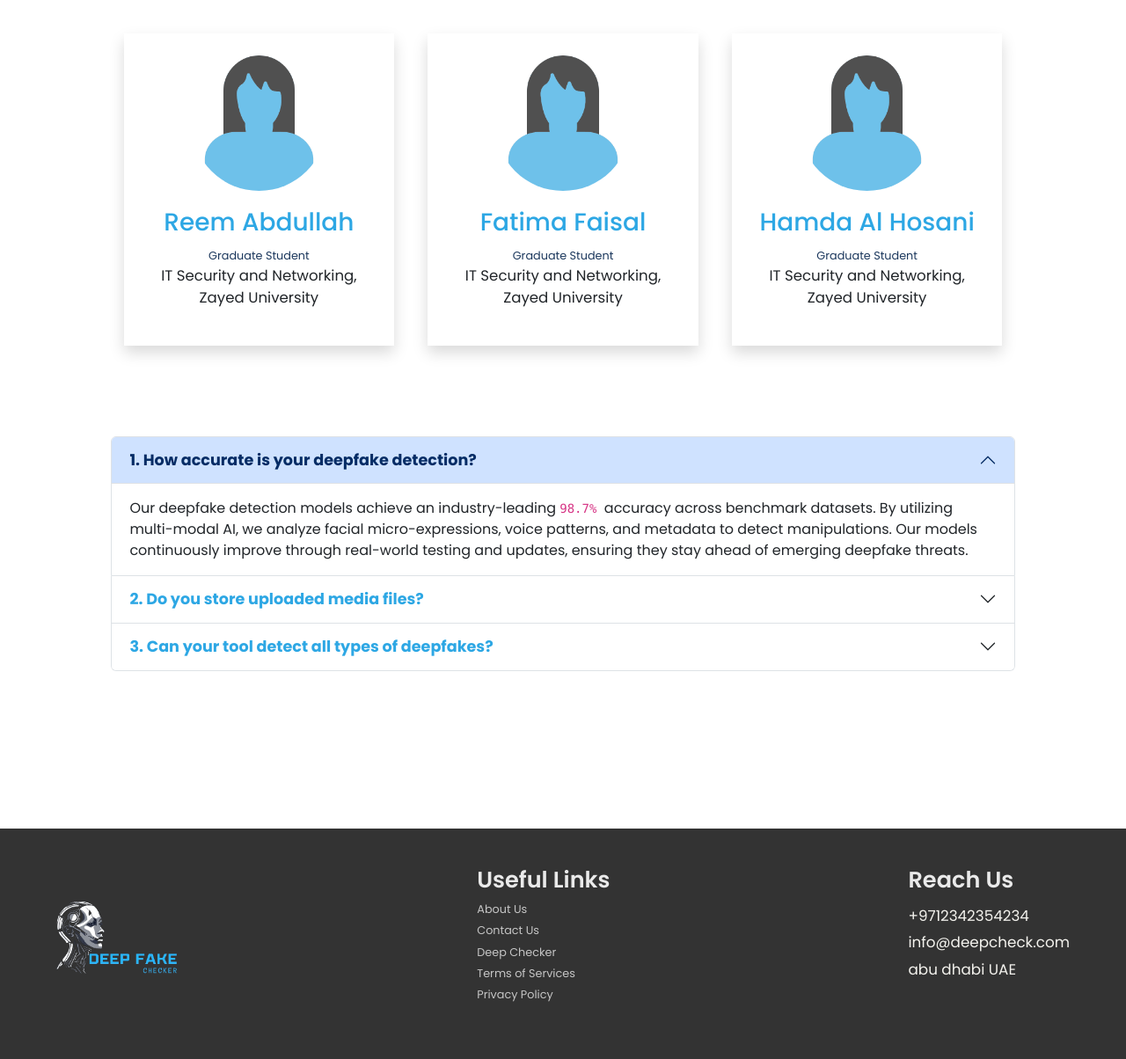
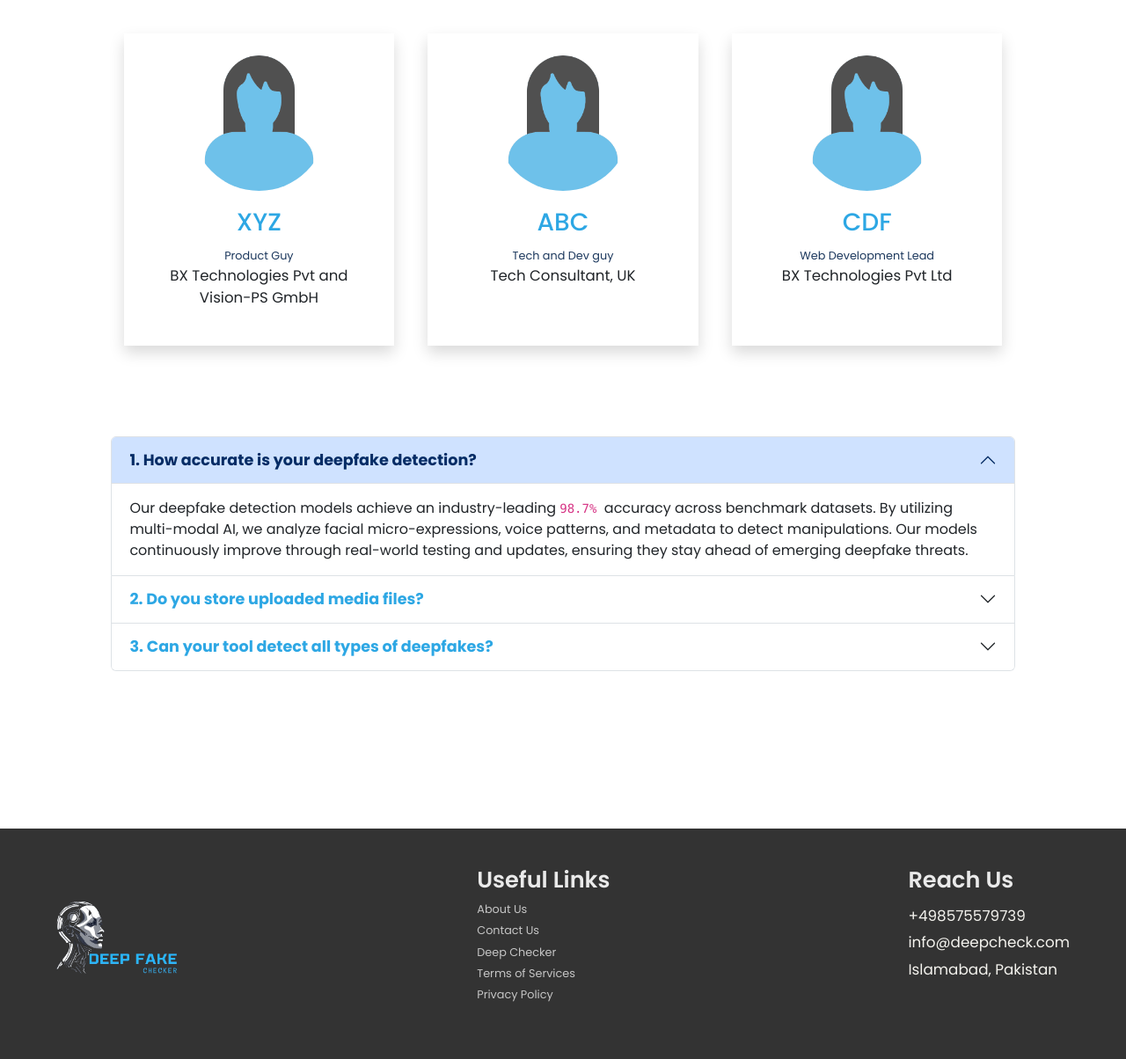
Before and after one commit to cust123/DeepFakeV2, a Flask app: page /about in a window 1280 px wide. Shown: the part 1797-3001 px from the top of the page at 88% size. Run offline with Flask 3, Linux system fonts and the light colour scheme.

Commit message:
minor content changes

```diff
--- a/templates/about.html
+++ b/templates/about.html
@@ -79,21 +79,21 @@
     <div class="team-grid">
       <div class="team-card shadow">
         <img src="/static/images/coloredTeamMember.png" alt="CEO" />
-        <h3>Reem Abdullah</h3>
-        <span>Graduate Student</span>
-        <p>IT Security and Networking, Zayed University</p>
+        <h3>XYZ</h3>
+        <span>Product Guy</span>
+        <p>BX Technologies Pvt and Vision-PS GmbH</p>
       </div>
       <div class="team-card shadow">
         <img src="/static/images/coloredTeamMember.png" alt="CTO" />
-        <h3>Fatima Faisal</h3>
-        <span>Graduate Student</span>
-        <p>IT Security and Networking, Zayed University</p>
+        <h3>ABC</h3>
+        <span>Tech and Dev guy</span>
+        <p>Tech Consultant, UK</p>
       </div>
       <div class="team-card shadow">
         <img src="/static/images/coloredTeamMember.png" alt="CTO" />
-        <h3>Hamda Al Hosani</h3>
-        <span>Graduate Student</span>
-        <p>IT Security and Networking, Zayed University</p>
+        <h3>CDF</h3>
+        <span>Web Development Lead</span>
+        <p>BX Technologies Pvt Ltd</p>
       </div>
     </div>
   </section>
--- a/templates/base.html
+++ b/templates/base.html
@@ -1,98 +1,254 @@
 <!DOCTYPE html>
 <html lang="en">
   <head>
-    <meta charset="UTF-8">
-    <meta name="viewport" content="width=device-width, initial-scale=1.0">
+    <meta charset="UTF-8" />
+    <meta name="viewport" content="width=device-width, initial-scale=1.0" />
     <title>{{ title }}</title>
-    <link rel="stylesheet" href="../static/css/style.css">
-    <link rel="stylesheet" href="https://cdn.jsdelivr.net/npm/bootstrap@5.3.0/dist/css/bootstrap.min.css">
+    <link rel="stylesheet" href="../static/css/style.css" />
+    <link
+      rel="stylesheet"
+      href="https://cdn.jsdelivr.net/npm/bootstrap@5.3.0/dist/css/bootstrap.min.css"
+    />
     <style>
       .navbar {
         background-color: #343a40 !important;
       }
-        .navbar-brand, .nav-link {
+      .navbar-brand,
+      .nav-link {
         color: white !important;
       }
     </style>
   </head>
   <body>
-    <nav class="darkBackground"
-         style="display: flex; flex-direction: row; align-items: center; justify-content: space-between; border-bottom: 0.02vw #00000042 solid; padding: 1.2vw 2vw; user-select:none;">
+    <nav
+      class="darkBackground"
+      style="
+        display: flex;
+        flex-direction: row;
+        align-items: center;
+        justify-content: space-between;
+        border-bottom: 0.02vw #00000042 solid;
+        padding: 1.2vw 2vw;
+        user-select: none;
+      "
+    >
       <!-- logo -->
       <a href="/">
-            <img src="static/images/logoNB3.png" alt="Deep Detector Logo" style="height: 6.5vw;">
+        <img
+          src="static/images/logoNB3.png"
+          alt="Deep Detector Logo"
+          style="height: 6.5vw"
+        />
       </a>
       <!-- context -->
-        <div style="display: flex; flex-direction: row; font-size: 1.2vw; font-weight: 600;">
-            <a href="/about" class="nav-context {% if request.path == '/about' %}active{% endif %}">About Us</a>
-            <a href="/deepfake-checker" style="margin-left: 1vw;" class="nav-context {% if request.path == '/deepfake-checker' %}active{% endif %}">Deep Checker</a>
-            <a href="/contact" style="margin-left: 1vw;" class="nav-context {% if request.path == '/contact' %}active{% endif %}">Contact Us</a>
+      <div
+        style="
+          display: flex;
+          flex-direction: row;
+          font-size: 1.2vw;
+          font-weight: 600;
+        "
+      >
+        <a
+          href="/about"
+          class="nav-context {% if request.path == '/about' %}active{% endif %}"
+          >About Us</a
+        >
+        <a
+          href="/deepfake-checker"
+          style="margin-left: 1vw"
+          class="nav-context {% if request.path == '/deepfake-checker' %}active{% endif %}"
+          >Deep Checker</a
+        >
+        <a
+          href="/contact"
+          style="margin-left: 1vw"
+          class="nav-context {% if request.path == '/contact' %}active{% endif %}"
+          >Contact Us</a
+        >
       </div>
       <!-- Navigation Buttons -->
-        <div style="display: flex; flex-direction: row; font-size: 1vw; font-weight: 600;">
+      <div
+        style="
+          display: flex;
+          flex-direction: row;
+          font-size: 1vw;
+          font-weight: 600;
+        "
+      >
         {% if session.get('user_id') %}
-                <a href="/logout" class="sign-btn"
-                   style="color:#F2F2F2; background-color: #1C385D; text-decoration: none; padding: 0.5vw 1vw;"
-                   id="logout-btn">Log Out</a>
+        <a
+          href="/logout"
+          class="sign-btn"
+          style="
+            color: #f2f2f2;
+            background-color: #1c385d;
+            text-decoration: none;
+            padding: 0.5vw 1vw;
+          "
+          id="logout-btn"
+          >Log Out</a
+        >
         {% else %}
-                <a href="/signin" class="sign-btn"
-                   style="background-color:#F2F2F2; color: #1C385D; border: 0.1vw #1C385D solid; text-decoration: none; padding: 0.5vw 1vw;"
-                   id="login">Sign In</a>
-                <a href="/signup" class="sign-btn"
-                   style="color:#F2F2F2; background-color: #2991c5; text-decoration: none; padding: 0.5vw 1vw; margin-left: 0.5vw;"
-                   id="signup">Sign Up</a>
+        <a
+          href="/signin"
+          class="sign-btn"
+          style="
+            background-color: #f2f2f2;
+            color: #1c385d;
+            border: 0.1vw #1c385d solid;
+            text-decoration: none;
+            padding: 0.5vw 1vw;
+          "
+          id="login"
+          >Sign In</a
+        >
+        <a
+          href="/signup"
+          class="sign-btn"
+          style="
+            color: #f2f2f2;
+            background-color: #2991c5;
+            text-decoration: none;
+            padding: 0.5vw 1vw;
+            margin-left: 0.5vw;
+          "
+          id="signup"
+          >Sign Up</a
+        >
         {% endif %}
       </div>
     </nav>
 
     <!-- Toast Container for Flash Messages -->
-    <div aria-live="polite" aria-atomic="true" style="position: fixed; top: 1rem; right: 1rem; z-index: 1080;">
-        {% with messages = get_flashed_messages(with_categories=true) %}
-            {% if messages %}
-                {% for category, message in messages %}
-                    <div class="toast align-items-center text-white bg-{% if category=='success' %}success{% else %}danger{% endif %} border-0 mb-2" role="alert" aria-live="assertive" aria-atomic="true" data-bs-delay="5000">
+    <div
+      aria-live="polite"
+      aria-atomic="true"
+      style="position: fixed; top: 1rem; right: 1rem; z-index: 1080"
+    >
+      {% with messages = get_flashed_messages(with_categories=true) %} {% if
+      messages %} {% for category, message in messages %}
+      <div
+        class="toast align-items-center text-white bg-{% if category=='success' %}success{% else %}danger{% endif %} border-0 mb-2"
+        role="alert"
+        aria-live="assertive"
+        aria-atomic="true"
+        data-bs-delay="5000"
+      >
         <div class="d-flex">
-                            <div class="toast-body">
-                                {{ message }}
-                            </div>
-                            <button type="button" class="btn-close btn-close-white me-2 m-auto" data-bs-dismiss="toast" aria-label="Close"></button>
+          <div class="toast-body">{{ message }}</div>
+          <button
+            type="button"
+            class="btn-close btn-close-white me-2 m-auto"
+            data-bs-dismiss="toast"
+            aria-label="Close"
+          ></button>
         </div>
       </div>
-                {% endfor %}
-            {% endif %}
-        {% endwith %}
+      {% endfor %} {% endif %} {% endwith %}
     </div>
 
-    <div class="container-fluid" style="padding-right: 0 !important; padding-left: 0 !important;">
+    <div
+      class="container-fluid"
+      style="padding-right: 0 !important; padding-left: 0 !important"
+    >
       {% block content %}{% endblock %}
     </div>
 
     <!-- Footer -->
-    <footer class="darkBackground"
-            style="display: flex; flex-direction: row; justify-content: space-between; margin-top: 10vw; padding:3vw 5vw 5vw;">
+    <footer
+      class="darkBackground"
+      style="
+        display: flex;
+        flex-direction: row;
+        justify-content: space-between;
+        margin-top: 10vw;
+        padding: 3vw 5vw 5vw;
+      "
+    >
       <!-- logo -->
-        <a href="/"
-           style="padding-top: 3.5vw; font-size: 1.7vw; font-weight: 600; font-family: Inter, sans-serif; cursor: pointer; text-decoration: none; color: #1C385D;">
-            <img src="static/images/logoNB3.png" alt="Deep Detector Logo" style="height: 6.5vw;">
+      <a
+        href="/"
+        style="
+          padding-top: 3.5vw;
+          font-size: 1.7vw;
+          font-weight: 600;
+          font-family: Inter, sans-serif;
+          cursor: pointer;
+          text-decoration: none;
+          color: #1c385d;
+        "
+      >
+        <img
+          src="static/images/logoNB3.png"
+          alt="Deep Detector Logo"
+          style="height: 6.5vw"
+        />
       </a>
       <!-- Useful Links -->
       <div>
-            <div style="font-size: 2vw; font-weight: 600;">Useful Links</div>
-            <div style="font-size: 1vw; margin-top: 0.4vw; display: flex; flex-direction: column; align-items: start; justify-content: start;">
-                <a href="/about" class="footer-items" style="text-decoration: none;">About Us</a>
-                <a href="/contact" style="margin-top: 0.4vw; text-decoration: none;" class="footer-items">Contact Us</a>
-                <a href="/deepfake-checker" style="margin-top: 0.4vw; text-decoration: none;" class="footer-items">Deep Checker</a>
-                <a href="/terms" style="margin-top: 0.4vw; text-decoration: none;" class="footer-items">Terms of Services</a>
-                <a href="privacy" style="margin-top: 0.4vw; text-decoration: none;" class="footer-items">Privacy Policy</a>
+        <div style="font-size: 2vw; font-weight: 600">Useful Links</div>
+        <div
+          style="
+            font-size: 1vw;
+            margin-top: 0.4vw;
+            display: flex;
+            flex-direction: column;
+            align-items: start;
+            justify-content: start;
+          "
+        >
+          <a href="/about" class="footer-items" style="text-decoration: none"
+            >About Us</a
+          >
+          <a
+            href="/contact"
+            style="margin-top: 0.4vw; text-decoration: none"
+            class="footer-items"
+            >Contact Us</a
+          >
+          <a
+            href="/deepfake-checker"
+            style="margin-top: 0.4vw; text-decoration: none"
+            class="footer-items"
+            >Deep Checker</a
+          >
+          <a
+            href="/terms"
+            style="margin-top: 0.4vw; text-decoration: none"
+            class="footer-items"
+            >Terms of Services</a
+          >
+          <a
+            href="privacy"
+            style="margin-top: 0.4vw; text-decoration: none"
+            class="footer-items"
+            >Privacy Policy</a
+          >
         </div>
       </div>
       <!-- Reach Us -->
       <div>
-            <div style="font-size: 2vw; font-weight: 600;">Reach Us</div>
-            <div style="font-size: 1vw; margin-top: 0.4vw; display: flex; flex-direction: column; align-items: start; justify-content: start;">
-                <div style="margin-top: 0.4vw;" class="footer-items footeraddress">+9712342354234</div>
-                <div style="margin-top: 0.4vw;" class="footer-items footeraddress">info@deepcheck.com</div>
-                <div style="margin-top: 0.4vw;" class="footer-items footeraddress">abu dhabi UAE</div>
+        <div style="font-size: 2vw; font-weight: 600">Reach Us</div>
+        <div
+          style="
+            font-size: 1vw;
+            margin-top: 0.4vw;
+            display: flex;
+            flex-direction: column;
+            align-items: start;
+            justify-content: start;
+          "
+        >
+          <div style="margin-top: 0.4vw" class="footer-items footeraddress">
+            +498575579739
+          </div>
+          <div style="margin-top: 0.4vw" class="footer-items footeraddress">
+            info@deepcheck.com
+          </div>
+          <div style="margin-top: 0.4vw" class="footer-items footeraddress">
+            Islamabad, Pakistan
+          </div>
         </div>
       </div>
     </footer>
@@ -100,8 +256,8 @@
     <script src="https://cdn.jsdelivr.net/npm/bootstrap@5.3.0/dist/js/bootstrap.bundle.min.js"></script>
     <script>
       // Initialize all toast elements on page load
-        document.addEventListener('DOMContentLoaded', function () {
-            var toastElList = [].slice.call(document.querySelectorAll('.toast'));
+      document.addEventListener("DOMContentLoaded", function () {
+        var toastElList = [].slice.call(document.querySelectorAll(".toast"));
         toastElList.forEach(function (toastEl) {
           new bootstrap.Toast(toastEl).show();
         });
--- a/templates/index.html
+++ b/templates/index.html
@@ -136,7 +136,7 @@
   <p>Over <strong>50,000+</strong> images and videos analyzed!</p>
 </section>
 
-<section class="gallery">
+<!-- <section class="gallery">
   <h2>Real vs. Deepfake</h2>
   <div class="image-grid">
     <img
@@ -156,7 +156,7 @@
       alt="Deepfake Image"
     />
   </div>
-</section>
+</section> -->
 
 <section class="tips">
   <h2 class="primaryColor">Tips to Spot Deepfakes</h2>
```
Lines whose indentation alone changed are shown as unchanged.
